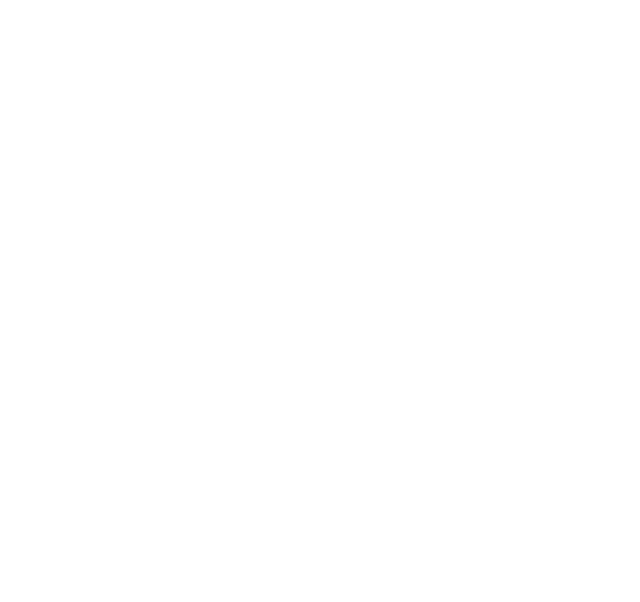
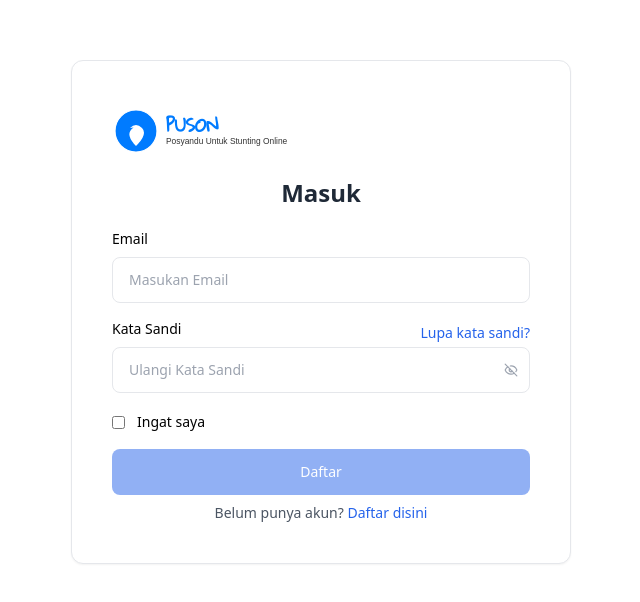
Before and after one commit to rvnkrwn-dev/PUSON-APP, a Nuxt app: page /auth/login in a window 1280 px wide. Before the commit this address had no page. Shown: the part 112-714 px from the top of the page, without its empty margins (319-959 px from the left). Built offline with nearby package versions, Linux system fonts and the light colour scheme; no server answers.

Commit message:
(feat): login

```diff
--- /dev/null
+++ b/pages/auth/login.vue
@@ -0,0 +1,160 @@
+<template>
+  <div class="w-full min-h-screen flex items-center justify-center md:block px-6 py-10 md:py-[172px]">
+    <div class="bg-white sm:border sm:border-gray-200 rounded-xl sm:shadow-sm w-[500px] md:max-w-[500px] mx-auto">
+      <div class="p-4 sm:p-10">
+        <div class="text-center">
+          <AppLogo/>
+          <h1 class="block text-2xl font-bold text-gray-800 mt-4">Masuk</h1>
+        </div>
+
+        <div class="mt-5">
+          <form @submit.prevent="handleSubmit">
+            <div class="grid gap-y-4">
+              <!-- Form Group -->
+              <div>
+                <label for="email" class="block text-sm mb-2">Email</label>
+                <div class="relative">
+                  <input v-model="email" type="email" id="email" name="email" placeholder="Masukan Email"
+                         class="py-3 px-4 block w-full border border-gray-200 rounded-lg text-sm focus:border-blue-500 focus:ring-blue-500 disabled:opacity-50 disabled:pointer-events-none"
+                         required aria-describedby="email-error">
+                  <div class="hidden absolute inset-y-0 end-0 pointer-events-none pe-3">
+                    <svg class="size-5 text-red-500" width="16" height="16" fill="currentColor" viewBox="0 0 16 16"
+                         aria-hidden="true">
+                      <path
+                          d="M16 8A8 8 0 1 1 0 8a8 8 0 0 1 16 0zM8 4a.905.905 0 0 0-.9.995l.35 3.507a.552.552 0 0 0 1.1 0l.35-3.507A.905.905 0 0 0 8 4zm.002 6a1 1 0 1 0 0 2 1 1 0 0 0 0-2z"/>
+                    </svg>
+                  </div>
+                </div>
+                <p class="hidden text-xs text-red-600 mt-2" id="email-error">Please include a valid email address so we
+                  can get back to you</p>
+              </div>
+              <!-- End Form Group -->
+
+
+              <!-- Form Group -->
+              <div>
+                <div class="flex justify-between items-center">
+                  <label for="password" class="block text-sm mb-2">Kata Sandi</label>
+                  <NuxtLink to="/auth/forget-password" class="text-sm text-blue-600">Lupa kata sandi?</NuxtLink>
+                </div>
+                <div class="relative">
+                  <input v-model="password" id="password" type="password"
+                         class="py-3 ps-4 pe-10 block w-full border rounded-lg text-sm disabled:opacity-50 disabled:pointer-events-none border-gray-200 focus:border-blue-500 focus:ring-blue-500"
+                         placeholder="Ulangi Kata Sandi">
+                  <button type="button" data-hs-toggle-password='{
+        "target": "#password"
+      }'
+                          class="absolute inset-y-0 end-0 flex items-center z-20 px-3 cursor-pointer text-gray-400 rounded-e-md focus:outline-none focus:text-blue-600">
+                    <svg class="shrink-0 size-3.5" width="24" height="24" viewBox="0 0 24 24" fill="none"
+                         stroke="currentColor" stroke-width="2" stroke-linecap="round" stroke-linejoin="round">
+                      <path class="hs-password-active:hidden" d="M9.88 9.88a3 3 0 1 0 4.24 4.24"></path>
+                      <path class="hs-password-active:hidden"
+                            d="M10.73 5.08A10.43 10.43 0 0 1 12 5c7 0 10 7 10 7a13.16 13.16 0 0 1-1.67 2.68"></path>
+                      <path class="hs-password-active:hidden"
+                            d="M6.61 6.61A13.526 13.526 0 0 0 2 12s3 7 10 7a9.74 9.74 0 0 0 5.39-1.61"></path>
+                      <line class="hs-password-active:hidden" x1="2" x2="22" y1="2" y2="22"></line>
+                      <path class="hidden hs-password-active:block"
+                            d="M2 12s3-7 10-7 10 7 10 7-3 7-10 7-10-7-10-7Z"></path>
+                      <circle class="hidden hs-password-active:block" cx="12" cy="12" r="3"></circle>
+                    </svg>
+                  </button>
+                </div>
+              </div>
+              <!-- End Form Group -->
+
+              <!-- Checkbox -->
+              <div class="flex items-center">
+                <div class="flex">
+                  <input v-model="isRemember" id="remember-me" name="remember-me" type="checkbox"
+                         class="shrink-0 mt-0.5 border-gray-200 rounded text-blue-600 focus:ring-blue-500">
+                </div>
+                <div class="ms-3">
+                  <label for="remember-me" class="text-sm">Ingat saya</label>
+                </div>
+              </div>
+              <!-- End Checkbox -->
+
+              <button type="submit"
+                      :disabled="isLoading || !isRemember"
+                      class="w-full py-3 px-4 inline-flex justify-center items-center gap-x-2 text-sm font-medium rounded-lg border border-transparent bg-blue-600 text-white hover:bg-blue-700 focus:outline-none focus:bg-blue-700 disabled:opacity-50 disabled:pointer-events-none">
+                {{ isLoading ? "Loading..." : "Daftar" }}
+              </button>
+            </div>
+          </form>
+          <!-- End Form -->
+          <p class="mt-2 text-sm text-gray-600 text-center">
+            Belum punya akun?
+            <a href="/auth/register"
+               class="text-blue-600 decoration-2 hover:underline focus:outline-none focus:underline font-medium">Daftar
+              disini</a>
+          </p>
+        </div>
+      </div>
+    </div>
+  </div>
+</template>
+
+<script setup lang="ts">
+import AppLogo from "~/components/AppLogo.vue"; // Impor komponen AppLogo untuk digunakan di template
+
+// Menyediakan akses ke nuxtApp untuk mengambil instance nuxt dan memanfaatkan toast untuk notifikasi
+const {$toast} = useNuxtApp();
+
+// Mendeklarasikan state dengan tipe data yang sesuai untuk form login
+const email = ref<string | null>(null); // email untuk form login
+const password = ref<string | null>(null); // password untuk form login
+const ipAddress = ref<string | null>(null); // ipAddress untuk mencatat alamat IP pengguna
+const isRemember = ref<boolean>(false); // flag untuk mengingat pengguna (not used dalam kode ini)
+const isLoading = ref<boolean>(false); // flag untuk menandakan proses loading
+
+// Mendefinisikan tipe data untuk response IP address
+interface ResponseIpAddress {
+  ip: string; // properti ip pada response
+}
+
+// Fungsi untuk mengambil alamat IP pengguna dengan menggunakan API eksternal
+const getIpAddressUser = async () => {
+  try {
+    isLoading.value = true; // Menandakan loading dimulai sebelum request
+    // Melakukan request ke API untuk mendapatkan alamat IP pengguna
+    const response: ResponseIpAddress = await $fetch<ResponseIpAddress>("https://api.ipify.org?format=json");
+    ipAddress.value = response.ip; // Menyimpan hasil IP address ke state
+  } catch (e) {
+    console.error(e); // Menangani error jika request gagal
+  } finally {
+    isLoading.value = false; // Menandakan loading selesai, baik berhasil maupun gagal
+  }
+}
+
+// Fungsi untuk menangani submit form login
+const handleSubmit = async () => {
+  try {
+    isLoading.value = true; // Menandakan proses loading saat pengiriman form
+    // Melakukan request POST ke endpoint API login dengan data form
+    await $fetch('/api/auth/login', {
+      method: 'POST',
+      body: {
+        email: email.value, // Mengirimkan email dari form
+        password: password.value, // Mengirimkan password dari form
+        ip_address: ipAddress.value, // Mengirimkan alamat IP pengguna
+      }
+    });
+
+    return navigateTo('/'); // Setelah login berhasil, arahkan ke halaman utama
+  } catch (error: any) {
+    console.log(error); // Menangani error jika login gagal
+    $toast('Email atau kata sandi tidak cocok.', 'error'); // Menampilkan pesan kesalahan menggunakan toast
+  } finally {
+    isLoading.value = false; // Menandakan proses loading selesai, baik berhasil maupun gagal
+  }
+}
+
+// Menjalankan fungsi getIpAddressUser ketika komponen dipasang (mounted)
+onMounted(() => {
+  getIpAddressUser(); // Mendapatkan IP address pengguna saat halaman dimuat
+});
+</script>
+
+<style scoped>
+
+</style>
```
